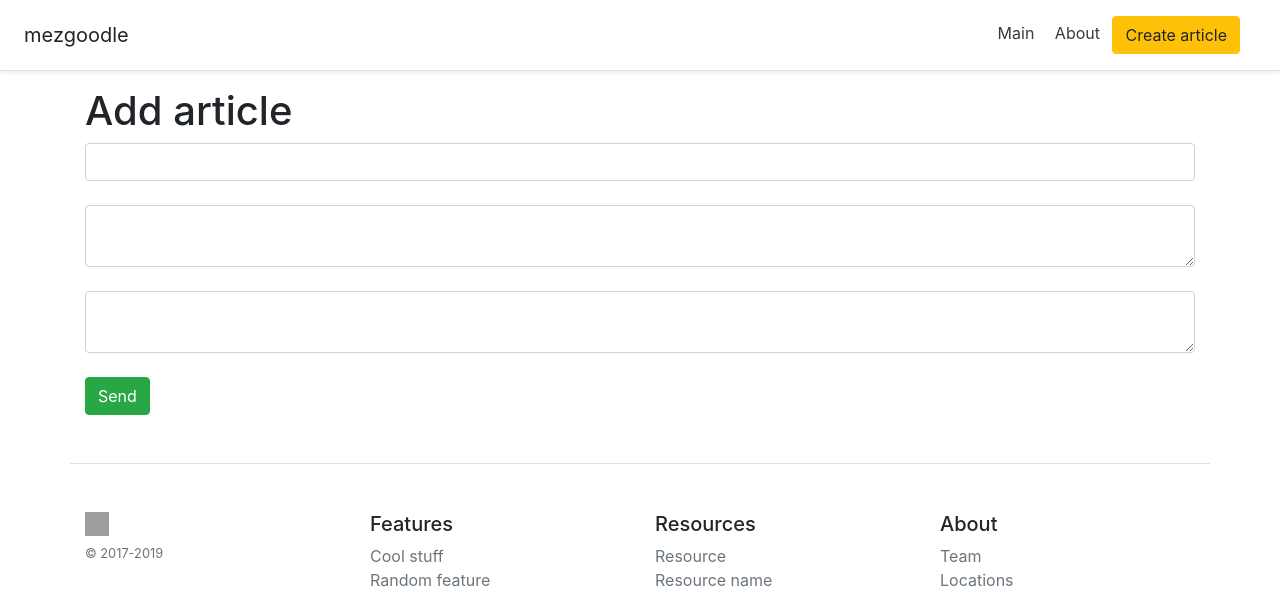
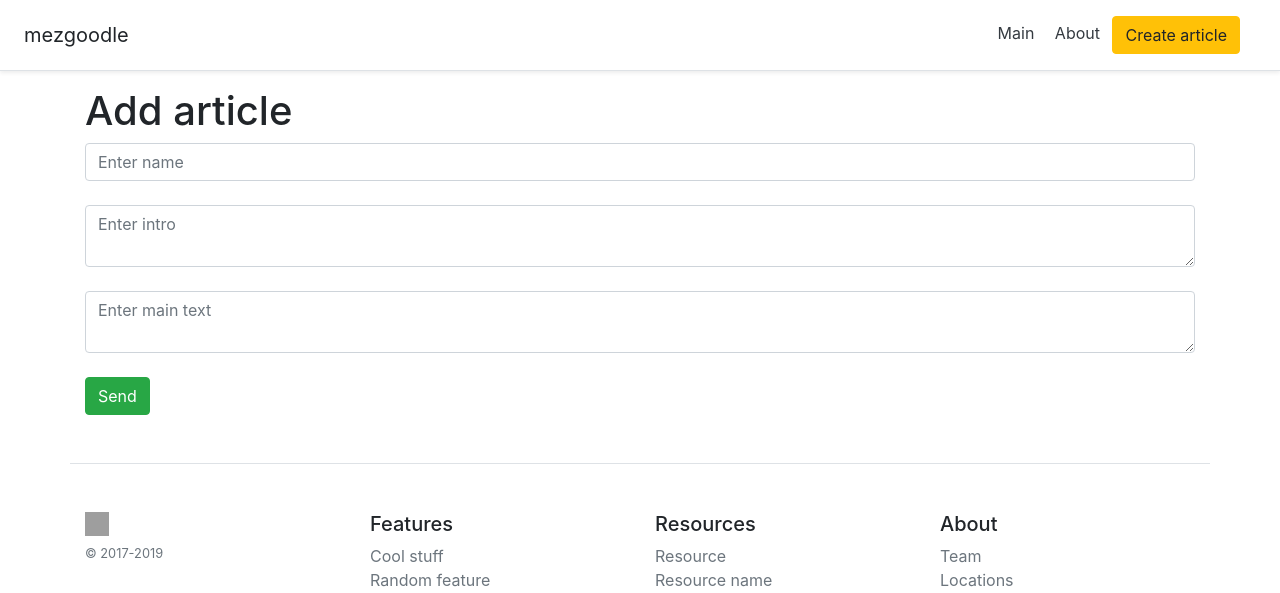
Before and after one commit to mezgoodle/flask-site, a Flask app: page /create-article in a window 1280 px wide. Shown: the top 593 px of the page. Run offline with Flask 2, Linux system fonts and the light colour scheme; some libraries are stand-ins or nearby versions; grey boxes are pictures that could not be loaded.

Commit message:
Update create_article.html

```diff
--- a/templates/create_article.html
+++ b/templates/create_article.html
@@ -1,12 +1,10 @@
-{% extends 'base.html' %}
-{% block title %} About page {% endblock title %}
-{% block content %}
+{% extends 'base.html' %} {% block title %} About page {% endblock title %} {% block content %}
 <div class="container">
     <h1>Add article</h1>
     <form method="post">
-        <input type="text" name="title" id="title" class="form-control"><br>
-        <textarea name="intro" id="intro" class="form-control"></textarea><br>
-        <textarea name="text" id="text" class="form-control"></textarea><br>
+        <input type="text" name="title" id="title" placeholder="Enter name" class="form-control"><br>
+        <textarea name="intro" id="intro" placeholder="Enter intro" class="form-control"></textarea><br>
+        <textarea name="text" id="text" placeholder="Enter main text" class="form-control"></textarea><br>
         <input type="submit" class="btn btn-success" value="Send">
     </form>
 </div>
```
